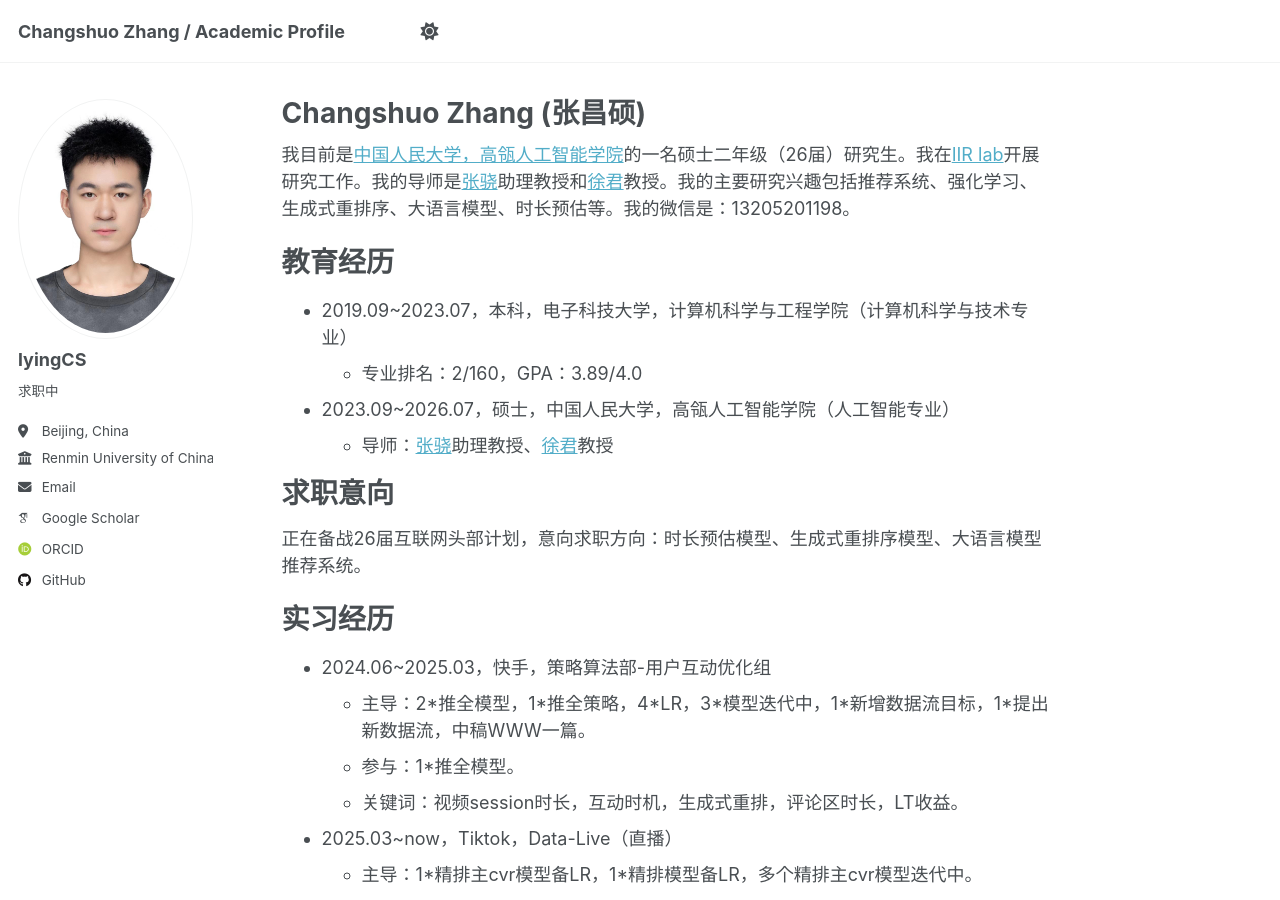
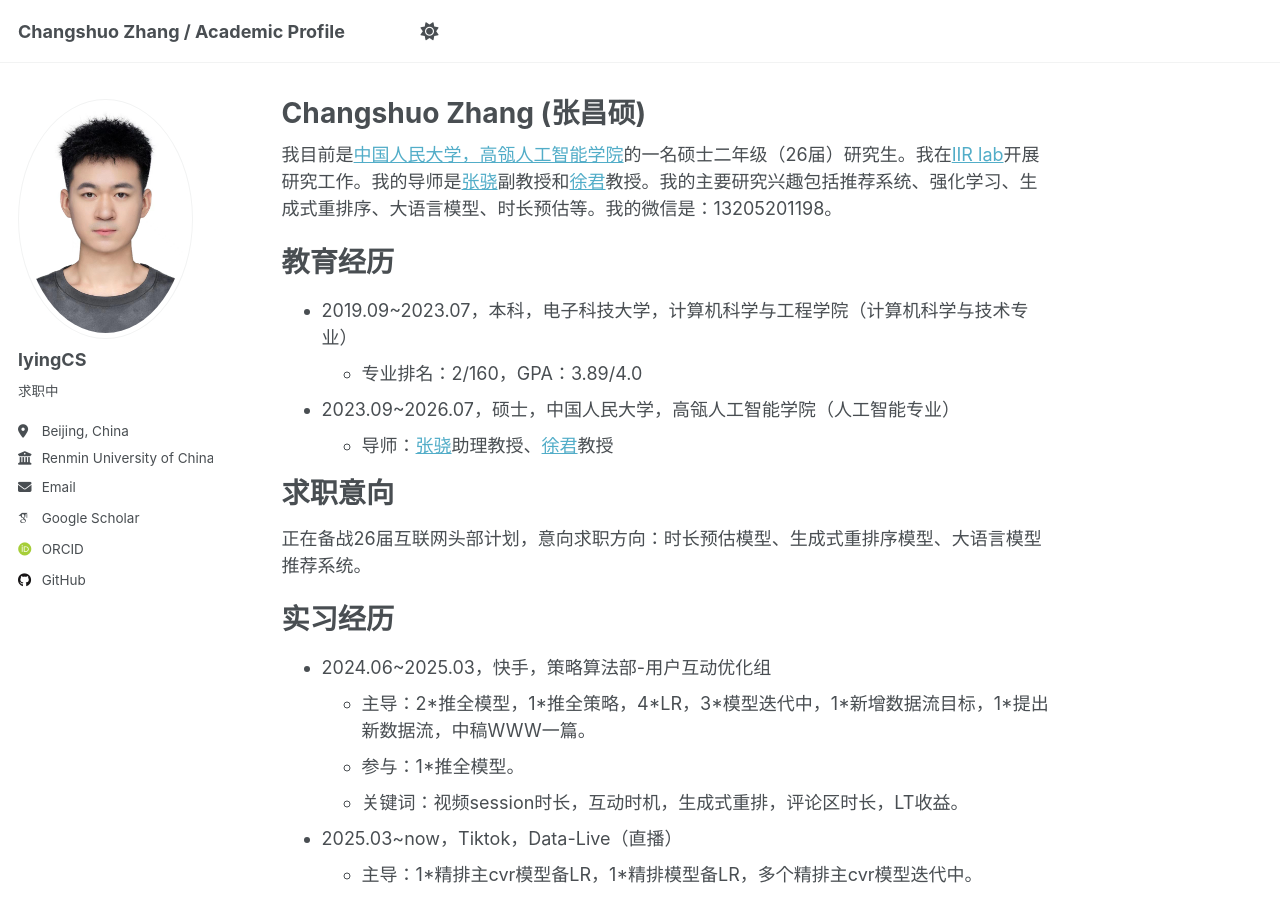
Before and after one commit to lyingCS/lyingCS.github.io, a Jekyll site: the page built from _pages/about.md, in a window 1280 px wide and 900 px high. Built offline with Jekyll 4.4.1, drawn with Linux system fonts in a browser that asks for light colours; some web fonts are replaced.

Commit message:
Update about.md

```diff
--- a/_pages/about.md
+++ b/_pages/about.md
@@ -7,7 +7,7 @@ redirect_from:
   - /about.html
 ---
 
-我目前是[中国人民大学，高瓴人工智能学院](http://ai.ruc.edu.cn/english/index.htm)的一名硕士二年级（26届）研究生。我在[IIR lab](https://ruc-iir-lab.github.io/)开展研究工作。我的导师是[张骁](https://scholar.google.com/citations?user=5FZ6wbAAAAAJ&hl=zh-CN&oi=ao)助理教授和[徐君](https://scholar.google.com/citations?user=su14mcEAAAAJ)教授。我的主要研究兴趣包括推荐系统、强化学习、生成式重排序、大语言模型、时长预估等。我的微信是：13205201198。
+我目前是[中国人民大学，高瓴人工智能学院](http://ai.ruc.edu.cn/english/index.htm)的一名硕士二年级（26届）研究生。我在[IIR lab](https://ruc-iir-lab.github.io/)开展研究工作。我的导师是[张骁](https://scholar.google.com/citations?user=5FZ6wbAAAAAJ&hl=zh-CN&oi=ao)副教授和[徐君](https://scholar.google.com/citations?user=su14mcEAAAAJ)教授。我的主要研究兴趣包括推荐系统、强化学习、生成式重排序、大语言模型、时长预估等。我的微信是：13205201198。
 
 教育经历
 ======
```
